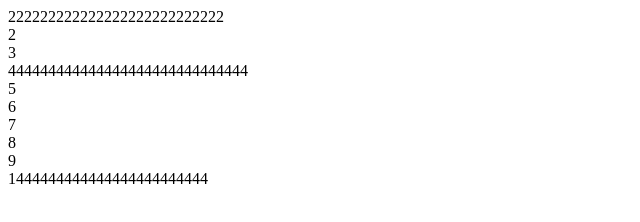
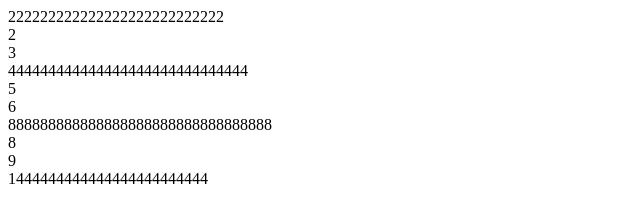
Before and after one commit to 3243239283/bootstrap_demo, a plain HTML site: page index.html in a window 1280 px wide. Shown: the whole page, without its empty margins (0-640 px from the left). Drawn offline with Linux system fonts and the light colour scheme.

Commit message:
Update index.html

```diff
--- a/index.html
+++ b/index.html
@@ -12,7 +12,7 @@
 		<div class="col-md-12">444444444444444444444444444444</div>
 		<div class="col-md-12">5</div>
 		<div class="col-md-12">6</div>
-		<div class="col-md-12">7</div>
+		<div class="col-md-12">888888888888888888888888888888888</div>
 		<div class="col-md-12">8</div>
 		<div class="col-md-12">9</div>
 		<div class="col-md-12">1444444444444444444444444</div>
```
